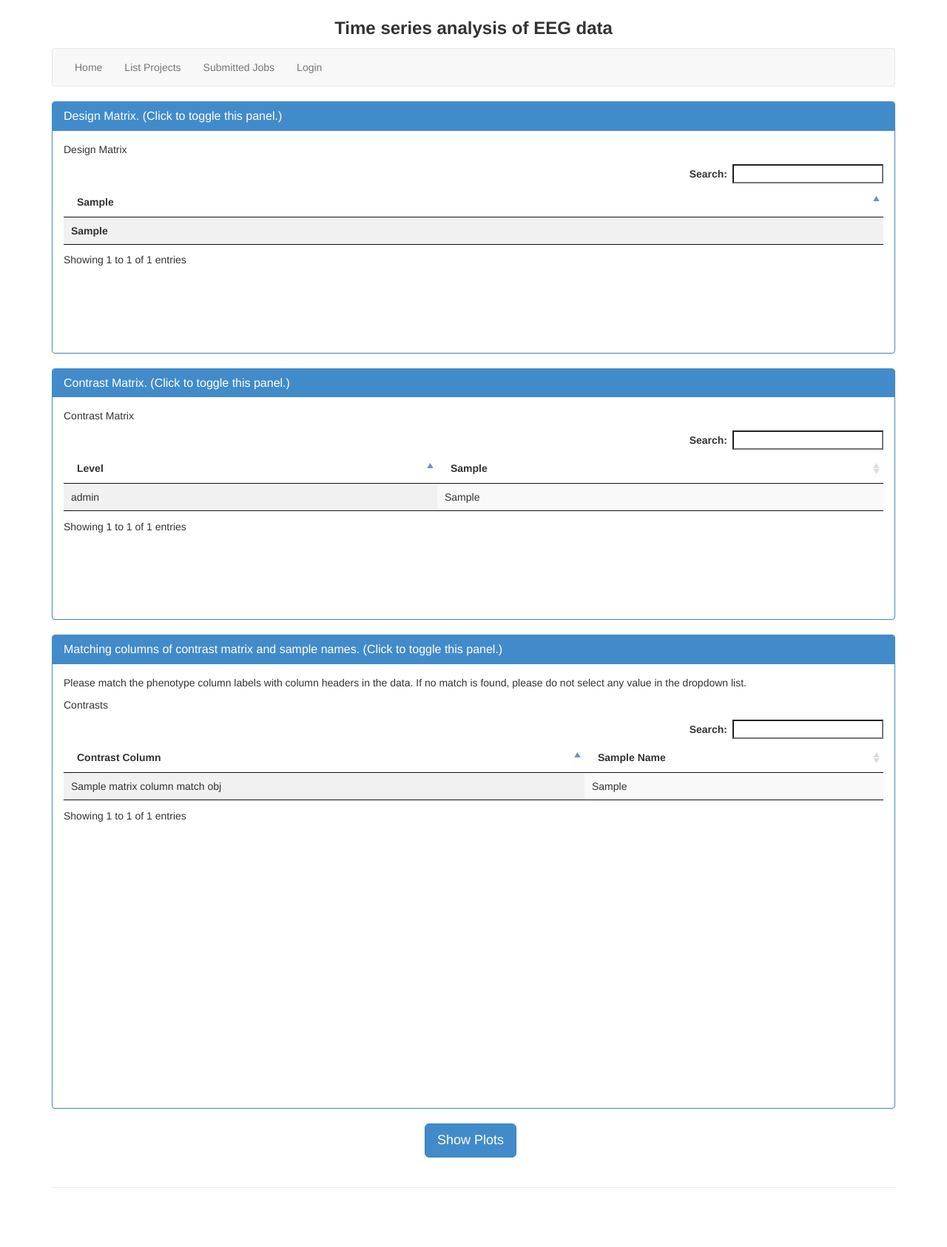
After one commit to FentonLab/webChronux, a Django app: template chronux/templates/chronux/analysisParametersSelect.html in a window 1280 px wide. The commit adds this page. Shown: the whole page at 74% size. Run offline with Django 3.2, Linux system fonts and the light colour scheme; the template is opened without the code that fills it: most values are stand-ins (such as "Sample title", 1, 10 or a date in 2020); lists and menus that the app fills with data are empty; parts of the project's set-up code (start-up, migrations or seed data) failed here and were passed over.

Commit message:
select parms

```diff
--- /dev/null
+++ b/chronux/templates/chronux/analysisParametersSelect.html
@@ -0,0 +1,213 @@
+{% extends "base.html" %}
+{% block css %}
+<!--<link rel="stylesheet" type="text/css" href="/static/css/default.css">-->
+<!-- <link rel="stylesheet" type="text/css" href="/static/css/nouislider.css"> -->
+<!-- div.demo { padding: 10px !important; }; -->
+{% endblock css%}
+{% block js %}
+
+<script type="text/javascript">
+
+  $(document).ready(function() {
+
+    $('#designMatrixTable').DataTable({paging:false});
+
+    $('#contrastMatrixTable').DataTable({paging:false});
+
+    $('#contrastMatchTable').DataTable({paging:false});
+
+  });
+
+  function submitAnalyzeFileForm(obj){
+
+    $("#analyzeFileSelectFactorsForm").submit();
+  }
+
+</script>
+
+{% endblock js %}
+
+{% block content %}
+<form method = "post" id="analyzeFileSelectFactorsForm" name="analyzeFileSelectFactorsForm" action="/chronux/submitAnalysis/">
+    {% csrf_token %}
+ <input type="hidden" value="{{datafile.id}}" name="dataFileId" id ="dataFileId"/>
+ <input type="hidden" value="{{phenotypeFileName}}" name="phenotypeFileName" id ="phenotypeFileName"/>
+ <input type="hidden" value="{{baseline}}" name="baseline" id ="baseline"/>
+
+{% for phenotypeColumn in phenotypeColumns %}
+ <input type="hidden" value="{{phenotypeColumn}}" name="phenotypeColumn" id ="phenotypeColumn"/>
+{% endfor %}
+
+{% for columnTypeId in columnTypeIds %}
+ <input type="hidden" value="{{columnTypeId}}" name="columnTypeId" id ="columnTypeId"/>
+{% endfor %}
+
+{% for contrasts in contrasts %}
+ <input type="hidden" value="{{contrasts}}" name="contrastString" id ="contrastString"/>
+{% endfor %}
+
+<!-- design matrix -->
+ <div class="row">
+  <!-- panel for sites -->
+  <div class="col-lg-12">
+    <div class="panel panel-primary">
+      <div class="panel-heading">
+      	  <h4 class="panel-title">
+	    <a data-toggle="collapse" data-parent="#panels1" href="#designMatrixPanel">
+	      Design Matrix. (Click to toggle this panel.)
+	    </a>
+	  </h4>
+      </div>
+      <!-- /.panel-heading -->
+      <div class="panel-body" style="overflow-y:auto;height:300px;" -webkit-scrollbar>
+       <div id="designMatrixPanel" class="panel-collapse collapse in" >
+        <div class="table-responsive" >
+	  <p>Design Matrix</p>
+	  <table id="designMatrixTable" name="designMatrixTable" class="display" cellspacing="0" width="100%" >
+	   <thead>
+	      <tr >
+		{% for matrixColumn in matrixColumns %}
+		   <th>{{matrixColumn}}</th>
+		{% endfor %}
+              </tr>
+           </thead>
+           <tbody>
+           {% for designMatrixRow in designMatrix %}
+             <tr>
+		{% for designMatrixColumnValue in designMatrixRow %}
+		   <th>{{designMatrixColumnValue}}</th>
+		{% endfor %}
+             </tr>
+           {% endfor %}
+           </tbody>
+          </table>
+        </div>
+        <!-- /.table-responsive -->
+       </div>
+      </div>
+      <!-- /.panel-body -->
+    </div>
+    <!-- /.panel -->
+  </div>
+  <!-- /.col-lg-12 -->
+</div>
+<!-- /. row -->
+
+<!-- contrast matrix -->
+ <div class="row">
+  <!-- panel for sites -->
+  <div class="col-lg-12">
+    <div class="panel panel-primary">
+      <div class="panel-heading">
+      	  <h4 class="panel-title">
+	    <a data-toggle="collapse" data-parent="#panels1" href="#contrastMatrixPanel">
+	      Contrast Matrix. (Click to toggle this panel.)
+	    </a>
+	  </h4>
+      </div>
+      <!-- /.panel-heading -->
+      <div class="panel-body" style="overflow-y:auto;height:300px;" -webkit-scrollbar>
+       <div id="contrastMatrixPanel" class="panel-collapse collapse in" >
+        <div class="table-responsive" >
+	  <p>Contrast Matrix</p>
+	  <table id="contrastMatrixTable" name="contrastMatrixTable" class="display" cellspacing="0" width="100%" >
+	   <thead>
+	      <tr >
+	        <th>Level</th>
+		{% for matrixColumn in contrastMatrixColumns %}
+		   <th>{{matrixColumn}}</th>
+		{% endfor %}
+              </tr>
+           </thead>
+           <tbody>
+           {% for contrastMatrixRowObj in contrastMatrixRowObjList %}
+             <tr>
+		<td>
+		   {{contrastMatrixRowObj.contrastLevel}}
+		</td>
+		{% for contrastMatrixColumnValue in contrastMatrixRowObj.contrastMatrixRow %}
+		   <td>{{contrastMatrixColumnValue}}</td>
+		{% endfor %}
+             </tr>
+           {% endfor %}
+           </tbody>
+          </table>
+        </div>
+        <!-- /.table-responsive -->
+       </div>
+      </div>
+      <!-- /.panel-body -->
+    </div>
+    <!-- /.panel -->
+  </div>
+  <!-- /.col-lg-12 -->
+</div>
+<!-- /. row -->
+
+<!-- design matrix -->
+ <div class="row">
+  <!-- panel for sites -->
+  <div class="col-lg-12">
+    <div class="panel panel-primary">
+      <div class="panel-heading">
+      	  <h4 class="panel-title">
+	    <a data-toggle="collapse" data-parent="#panels1" href="#columnMatchPanel">
+	      Matching columns of contrast matrix and sample names. (Click to toggle this panel.)
+	    </a>
+	  </h4>
+      </div>
+      <!-- /.panel-heading -->
+      <div class="panel-body" style="overflow-y:auto;height:600px;" -webkit-scrollbar>
+       <div id="columnMatchPanel" class="panel-collapse collapse in" >
+        <p>Please match the phenotype column labels with column headers in the data. If no match is found, please do not select any value in the dropdown list.</p>
+        <div class="table-responsive" >
+	  <p>Contrasts</p>
+	  <table id="contrastMatchTable" name="contrastMatchTable" class="display" cellspacing="0" width="100%" >
+	   <thead>
+	      <tr >
+		<th>Contrast Column</th>
+		<th>Sample Name</th>
+              </tr>
+           </thead>
+           <tbody>
+           {% for matrixColumnMatchObj in matrixColumnMatchObjList %}
+             <tr>
+	       <td>
+		<input type = "hidden" id = "sampleName-{{forloop.counter0}}" name = "sampleName-{{forloop.counter0}}" value = "{{matrixColumnMatchObj.selectedSampleName}}"/>
+		{{matrixColumnMatchObj.selectedSampleName}}
+	       </td>
+	       <td>
+	        <input type = "hidden" id = "dataMatrixColumn-{{forloop.counter0}}" name = "dataMatrixColumn-{{forloop.counter0}}" value = "{{matrixColumnMatchObj.selectedMatrixColumn}}"/>
+		{{matrixColumnMatchObj.selectedMatrixColumn}}
+	       </td>
+             </tr>
+           {% endfor %}
+           </tbody>
+          </table>
+        </div>
+        <!-- /.table-responsive -->
+       </div>
+      </div>
+      <!-- /.panel-body -->
+    </div>
+    <!-- /.panel -->
+  <!--</div>-->
+  <!--<!-- /.col-lg-12 -->
+<!--</div>-->
+<!--<!-- /. row -->
+
+<!--<!-- contrast matrix -->
+ <!--<div class="row">  -->
+  <!--<!--<!-- panel for sites -->
+  <!--<div class="col-lg-12">-->
+    <!-- /.panel -->
+  </div>
+  <!-- /.col-lg-12 -->
+</div>
+
+<p class="text-center">
+   <button type="submit" class="btn btn-primary btn-lg" value = "0" name = "analyzeFileSelectFactorSubmitButton" id="analyzeFileSelectFactorSubmitButton" >Show Plots</button>&nbsp;&nbsp;
+</p>
+
+</form>
+{% endblock content %}
--- a/chronux/urls.py
+++ b/chronux/urls.py
@@ -2,8 +2,6 @@ from django.conf.urls import url, include
 from django.contrib import admin
 from django.contrib.staticfiles.urls import staticfiles_urlpatterns
 from chronux.views import *
-
-admin.autodiscover()
 
 admin.autodiscover()
 
@@ -24,8 +22,8 @@ urlpatterns = [
     url(r'^chronux/addDataFile/$', addDataFile, name = 'addDataFile'),
     url(r'^chronux/listDirectoryFiles/$', listDirectoryFiles, name = 'listDirectoryFiles'),
     url(r'^chronux/analysisParametersSelect/$', analysisParametersSelect, name = 'analysisParametersSelect'),
-    url(r'^chronux/displayFileDetails/$', displayFileDetails, name = 'displayFileDetails'),
-    url(r'^chronux/submitAnalysis/$', submitAnalysis, name = 'submitAnalysis'),
+    #url(r'^chronux/displayFileDetails/$', displayFileDetails, name = 'displayFileDetails'),
+    #url(r'^chronux/submitAnalysis/$', submitAnalysis, name = 'submitAnalysis'),
 
     #url(r'^chronux/listSubmittedJobs/$', listSubmittedJobs, name = 'listSubmittedJobs'),
 
```
Also changed, not shown: chronux/templates/chronux/listDirectoryFiles.html (+14 -7 lines).
